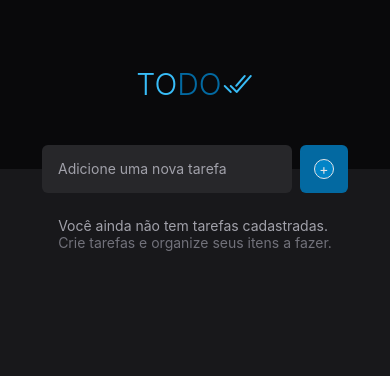
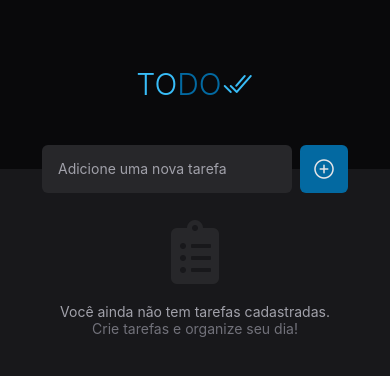
Before and after one commit to andrerousselet/react-native-todo-list, a React Native app: screen / in a window 390 px wide. Shown: the top 376 px of the page. Built offline with nearby package versions, Linux system fonts and the light colour scheme.

Commit message:
feat: add  component and  function

```diff
--- a/App.tsx
+++ b/App.tsx
@@ -4,7 +4,7 @@ import { StatusBar, View } from "react-native";
 
 export default function App() {
   return (
-    <View className="flex-1 items-center justify-center bg-zinc-900">
+    <View className="flex-1 items-center justify-center bg-zinc-900 px-2">
       <StatusBar
         barStyle="light-content"
         backgroundColor="transparent"
--- /dev/null
+++ b/src/components/Task/index.tsx
@@ -0,0 +1,21 @@
+import { TouchableOpacity, View, Text } from "react-native";
+import Ionicons from "@expo/vector-icons/Ionicons";
+
+type TaskProps = {
+  task: string;
+  onRemove: (task: string) => void;
+};
+
+export function Task({ task, onRemove }: TaskProps) {
+  return (
+    <View className="flex flex-row items-center justify-between bg-zinc-800 p-2 rounded-md mb-2">
+      <Text className="text-zinc-200">{task}</Text>
+      <TouchableOpacity
+        className="rounded-md h-8 w-8 flex items-center justify-center"
+        onPress={() => onRemove(task)}
+      >
+        <Ionicons name="trash" size={20} color="#e4e4e7" />
+      </TouchableOpacity>
+    </View>
+  );
+}
--- a/src/screens/Home/index.tsx
+++ b/src/screens/Home/index.tsx
@@ -1,3 +1,4 @@
+import { Task } from "@/components/Task";
 import { useState } from "react";
 import {
   Alert,
@@ -7,6 +8,8 @@ import {
   TouchableOpacity,
   View,
 } from "react-native";
+import Ionicons from "@expo/vector-icons/Ionicons";
+import FontAwesome5 from "@expo/vector-icons/FontAwesome5";
 
 export function Home() {
   const [tasks, setTasks] = useState<string[]>([]);
@@ -20,9 +23,13 @@ export function Home() {
     setNewTask("");
   }
 
+  function handleRemoveTask(task: string) {
+    setTasks((prevTasks) => prevTasks.filter((prevTask) => prevTask !== task));
+  }
+
   return (
-    <View className="flex-1 items-center justify-center">
-      <View className="-top-6 flex-row items-center justify-center px-4 gap-x-2">
+    <View className="flex-1 items-center justify-center w-full">
+      <View className="-top-6 flex-row items-center justify-center gap-x-2">
         <TextInput
           placeholder="Adicione uma nova tarefa"
           placeholderTextColor="#a1a1aa"
@@ -34,25 +41,27 @@ export function Home() {
           className="relative rounded-md bg-sky-700 h-12 w-12 flex items-center justify-center"
           onPress={handleAddTask}
         >
-          <View className="bg-sky-600 rounded-full w-5 h-5 border border-zinc-200 flex items-center justify-center">
-            <Text className="text-zinc-200 text-center">+</Text>
-          </View>
+          <Ionicons name="add-circle-outline" size={24} color="#e4e4e7" />
         </TouchableOpacity>
       </View>
-      <View className="flex-1 items-center justify-center">
+      <View className="flex-1 items-center justify-center w-full">
         <FlatList
+          className="w-full"
           data={tasks}
           keyExtractor={(item) => item}
-          renderItem={({ item }) => <Text>{item}</Text>}
+          renderItem={({ item: task }) => (
+            <Task key={task} task={task} onRemove={handleRemoveTask} />
+          )}
           ListEmptyComponent={() => (
-            <>
-              <Text className="text-zinc-400">
+            <View className="flex items-center justify-center">
+              <FontAwesome5 name="clipboard-list" size={64} color="#27272a" />
+              <Text className="text-zinc-400 mt-4">
                 Você ainda não tem tarefas cadastradas.
               </Text>
               <Text className="text-zinc-500">
-                Crie tarefas e organize seus itens a fazer.
+                Crie tarefas e organize seu dia!
               </Text>
-            </>
+            </View>
           )}
         />
       </View>
```
